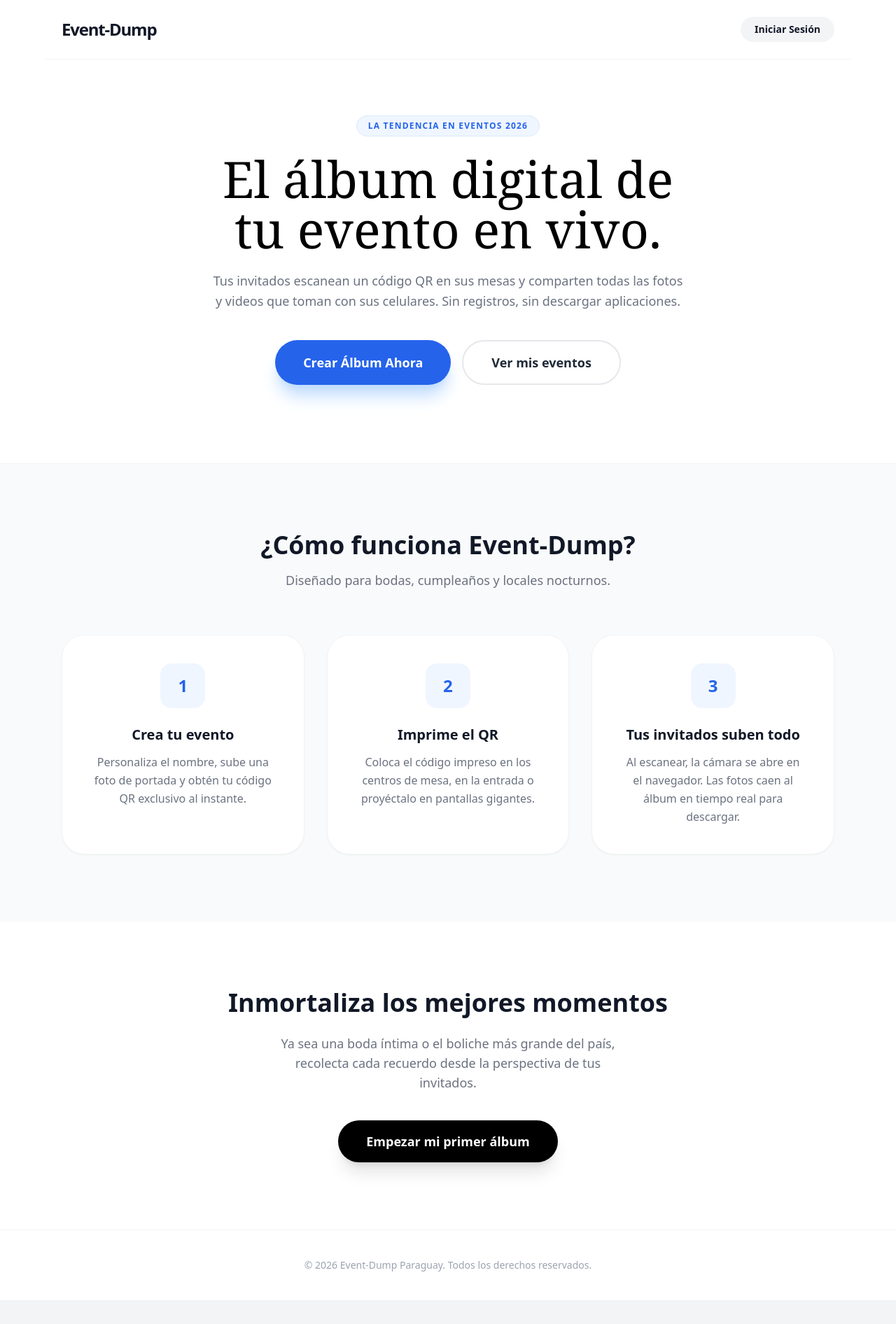
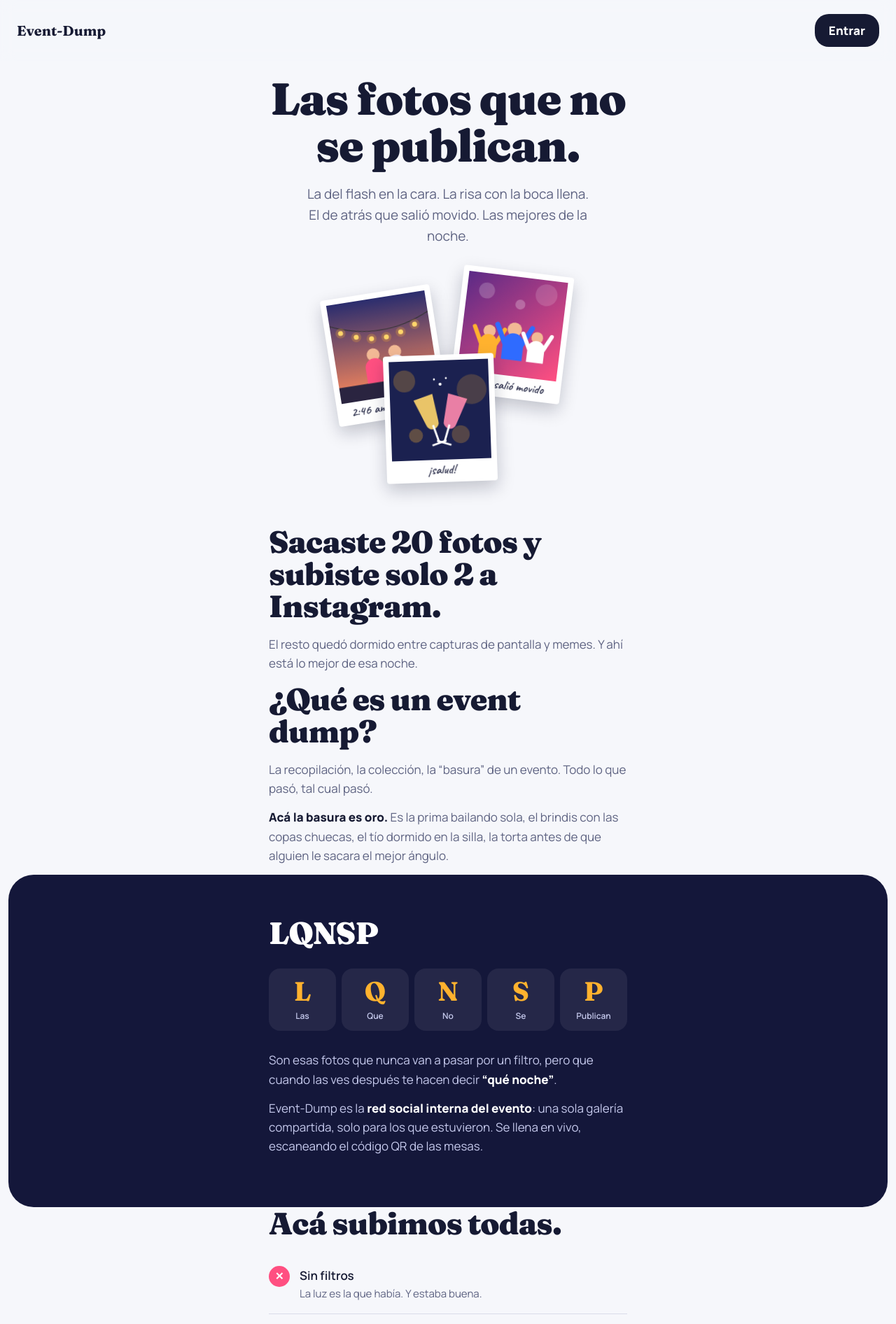
Before and after one commit to imperialempy-collab/event-dump, a Next.js app: page / in a window 1280 px wide. Shown: the top 1892 px of the page at 70% size. Before the commit the page ends 1858 px from the top, so only its background shows below. Built offline with nearby package versions, Linux system fonts and the light colour scheme; no server answers.

Commit message:
Update index.js

```diff
--- a/src/pages/index.js
+++ b/src/pages/index.js
@@ -1,104 +1,208 @@
 import Head from 'next/head';
 import { useRouter } from 'next/router';
+import { useEffect, useRef } from 'react';
 
 export default function LandingPage() {
   const router = useRouter();
+  const containerRef = useRef(null);
+
+  useEffect(() => {
+    if (!containerRef.current) return;
+
+    var P = function(x, c, arms, s) {
+      s = s || 1;
+      return '<g transform="translate(' + x + ' 168) scale(' + s + ')">' +
+             (arms ? '<path d="M-16 -30L-32 -62M16 -30L32 -62" stroke="' + c + '" stroke-width="9" stroke-linecap="round"/>' : '') +
+             '<circle cy="-56" r="13" fill="#F2B995"/><path d="M-19 0v-30a19 19 0 0 1 38 0v30z" fill="' + c + '"/></g>';
+    };
+    var W = function(b) {
+      return '<svg viewBox="0 0 200 200" xmlns="http://www.w3.org/2000/svg">' + b + '</svg>';
+    };
+    var bulbs = function() {
+      var s = '<path d="M-5 40Q100 90 205 40" stroke="#333" fill="none" stroke-width="1.5"/>';
+      [20, 50, 80, 110, 140, 170].forEach(function(x) {
+        var y = 40 + Math.sin((x + 5) / 210 * Math.PI) * 34;
+        s += '<circle cx="' + x + '" cy="' + (y + 7) + '" r="10" fill="#FFB22E" opacity=".25"/><circle cx="' + x + '" cy="' + (y + 7) + '" r="5" fill="#FFD66B"/>';
+      });
+      return s;
+    };
+    var S = {
+      lights: W('<defs><linearGradient id="g1" x1="0" y1="0" x2="0" y2="1"><stop offset="0" stop-color="#2B2D6E"/><stop offset="1" stop-color="#FF8A5B"/></linearGradient></defs><rect width="200" height="200" fill="url(#g1)"/>' + bulbs() + '<rect y="168" width="200" height="32" fill="#2a2440"/>' + P(78, '#FF4F81') + P(122, '#F4F1FF')),
+      cake: W('<rect width="200" height="200" fill="#FFD3E0"/><rect y="150" width="200" height="50" fill="#FF9DB9"/><rect x="55" y="115" width="90" height="38" rx="6" fill="#fff"/><rect x="70" y="85" width="60" height="32" rx="6" fill="#FF4F81"/><path d="M55 125q11 12 22 0t22 0 22 0 22 0" fill="#FF4F81"/><g stroke="#2F6BFF" stroke-width="4"><path d="M85 85v-18M100 85v-22M115 85v-18"/></g><g fill="#FFB22E"><circle cx="85" cy="62" r="6"/><circle cx="100" cy="57" r="6"/><circle cx="115" cy="62" r="6"/></g><circle cx="30" cy="40" r="5" fill="#2F6BFF"/><circle cx="170" cy="55" r="6" fill="#FFB22E"/><circle cx="150" cy="25" r="4" fill="#fff"/>'),
+      toast: W('<rect width="200" height="200" fill="#1B2150"/><g fill="#FFB22E"><circle cx="30" cy="40" r="22" opacity=".25"/><circle cx="165" cy="60" r="30" opacity=".2"/><circle cx="140" cy="150" r="18" opacity=".25"/><circle cx="50" cy="150" r="14" opacity=".3"/></g><g transform="rotate(-18 85 130)"><path d="M65 70h40l-7 55a13 13 0 0 1-26 0z" fill="#FFD66B" opacity=".9"/><path d="M85 130v38M70 168h30" stroke="#fff" stroke-width="4"/></g><g transform="rotate(18 118 130)"><path d="M98 70h40l-7 55a13 13 0 0 1-26 0z" fill="#FF8AAE" opacity=".9"/><path d="M118 130v38M103 168h30" stroke="#fff" stroke-width="4"/></g><g fill="#fff"><circle cx="102" cy="48" r="3"/><circle cx="90" cy="38" r="2"/><circle cx="114" cy="36" r="2"/></g>'),
+      dance: W('<defs><linearGradient id="g2" x1="0" y1="0" x2="1" y2="1"><stop offset="0" stop-color="#5B2A86"/><stop offset="1" stop-color="#FF4F81"/></linearGradient></defs><rect width="200" height="200" fill="url(#g2)"/><g fill="#fff"><circle cx="40" cy="35" r="16" opacity=".2"/><circle cx="160" cy="30" r="22" opacity=".15"/><circle cx="110" cy="55" r="10" opacity=".25"/></g>' + P(55, '#FFB22E', 1, .95) + P(105, '#2F6BFF', 1, 1.1) + P(152, '#fff', 1, .9)),
+      trip: W('<defs><linearGradient id="g3" x1="0" y1="0" x2="0" y2="1"><stop offset="0" stop-color="#FFB22E"/><stop offset="1" stop-color="#FF6F91"/></linearGradient></defs><rect width="200" height="200" fill="url(#g3)"/><circle cx="130" cy="100" r="34" fill="#FFF3C4"/><path d="M0 130q50-40 100-5t100-20v95H0z" fill="#7A3E83"/><path d="M0 160q60-25 120-5t80-5v50H0z" fill="#3C2358"/><rect x="60" y="150" width="62" height="20" rx="8" fill="#fff"/><path d="M72 150l10-14h26l10 14z" fill="#fff"/><circle cx="76" cy="171" r="7" fill="#161A33"/><circle cx="108" cy="171" r="7" fill="#161A33"/>')
+    };
+
+    const elements = containerRef.current.querySelectorAll('[data-s]');
+    elements.forEach(function(el) {
+      el.innerHTML = S[el.dataset.s];
+    });
+  }, []);
 
   return (
-    <div className="min-h-screen bg-white font-sans text-gray-900 selection:bg-blue-200">
+    <>
       <Head>
-        <title>Event-Dump | Álbum de fotos compartido por QR en Paraguay</title>
-        <meta name="description" content="Tus invitados escanean el QR y comparten fotos y videos de tu boda, cumpleaños o evento en tiempo real. Sin descargar apps." />
+        <title>Event-Dump | Álbum Compartido para Eventos</title>
+        <meta name="viewport" content="width=device-width, initial-scale=1, viewport-fit=cover" />
+        <meta name="google" content="notranslate" />
         <link rel="icon" href="/favicon.ico" />
+        <link href="https://fonts.googleapis.com/css2?family=Fraunces:opsz,wght@9..144,700;9..144,900&family=Manrope:wght@400;600;800&family=Caveat:wght@600&display=swap" rel="stylesheet" />
       </Head>
 
-      {/* BARRA DE NAVEGACIÓN */}
-      <nav className="w-full max-w-6xl mx-auto px-6 py-6 flex justify-between items-center bg-white/80 backdrop-blur-md sticky top-0 z-50 border-b border-gray-100">
-        <div className="text-2xl font-black tracking-tighter notranslate" translate="no">Event-Dump</div>
-        <button
-          onClick={() => router.push('/app')}
-          className="bg-gray-100 hover:bg-gray-200 text-gray-900 px-5 py-2 rounded-full font-bold text-sm transition"
-        >
-          Iniciar Sesión
-        </button>
-      </nav>
+      <style dangerouslySetInnerHTML={{__html: `
+        :root{--bg:#F6F7FB;--ink:#161A33;--muted:#5E6382;--card:#fff;--amber:#FFB22E;--pink:#FF4F81;--blue:#2F6BFF;--night:#14173A;
+        box-sizing:border-box;}
+        .event-dump-info-page *{box-sizing:border-box;margin:0}
+        .event-dump-info-page {background:var(--bg);color:var(--ink);font-family:Manrope,system-ui,sans-serif;font-size:17px;line-height:1.6;overflow-x:hidden; min-height: 100vh;}
+        .event-dump-info-page .w{max-width:560px;margin:0 auto;padding:0 24px}
+        .event-dump-info-page h1, .event-dump-info-page h2{font-family:Fraunces,Georgia,serif;font-weight:900;line-height:1.05;letter-spacing:-.02em}
+        .event-dump-info-page h1{font-size:clamp(44px,13vw,64px)}
+        .event-dump-info-page h2{font-size:clamp(32px,9vw,44px);margin-bottom:18px}
+        .event-dump-info-page p{margin-bottom:14px;color:var(--muted)}
+        .event-dump-info-page p b{color:var(--ink)}
+        .event-dump-info-page section{padding:64px 0}
+        .event-dump-info-page .hero{padding-top:40px;text-align:center}
+        .event-dump-info-page .brand{font-family:Fraunces,serif;font-weight:700;font-size:20px;margin-bottom:28px}
+        .event-dump-info-page .hero p{font-size:19px;margin:20px auto 0;max-width:420px}
 
-      {/* HERO SECTION */}
-      <header className="w-full max-w-6xl mx-auto px-6 pt-20 pb-28 text-center flex flex-col items-center animate-fade-in">
-        <div className="inline-block bg-blue-50 text-blue-600 px-4 py-1.5 rounded-full text-xs font-bold tracking-widest mb-6 border border-blue-100">
-          LA TENDENCIA EN EVENTOS 2026
-        </div>
-        <h1 className="text-5xl md:text-7xl font-serif text-black leading-tight mb-6">
-          El álbum digital de <br className="hidden md:block"/> tu evento en vivo.
-        </h1>
-        <p className="text-lg text-gray-500 max-w-2xl mx-auto mb-10 leading-relaxed">
-          Tus invitados escanean un código QR en sus mesas y comparten todas las fotos y videos que toman con sus celulares. Sin registros, sin descargar aplicaciones.
-        </p>
-        <div className="flex flex-col sm:flex-row gap-4 w-full justify-center">
-          <button
-            onClick={() => router.push('/app')}
-            className="bg-blue-600 hover:bg-blue-700 text-white font-bold py-4 px-10 rounded-full shadow-xl shadow-blue-200 transition transform hover:-translate-y-1 text-lg"
-          >
-            Crear Álbum Ahora
-          </button>
-          <button
-            onClick={() => router.push('/app')}
-            className="bg-white border-2 border-gray-200 hover:border-gray-300 text-gray-800 font-bold py-4 px-10 rounded-full transition text-lg"
-          >
-            Ver mis eventos
+        .event-dump-info-page .pol{background:#fff;padding:8px 8px 32px;border-radius:4px;box-shadow:0 10px 24px rgba(10,12,40,.22);position:relative;width:150px;flex:none}
+        .event-dump-info-page .pol svg{display:block;width:100%;height:auto;aspect-ratio:1}
+        .event-dump-info-page .pol span{position:absolute;left:0;right:0;bottom:6px;text-align:center;font-family:Caveat,cursive;font-size:18px;color:#2a2d4a;line-height:1.2}
+
+        .event-dump-info-page .stack{position:relative;height:300px;margin:34px auto 0;max-width:340px}
+        .event-dump-info-page .stack .pol{position:absolute;width:158px}
+        .event-dump-info-page .stack .a{left:0;top:30px;transform:rotate(-9deg)}
+        .event-dump-info-page .stack .b{right:0;top:0;transform:rotate(7deg);z-index:2}
+        .event-dump-info-page .stack .c{left:80px;top:120px;transform:rotate(-2deg);z-index:3}
+        @keyframes drop{from{opacity:0;translate:0 -30px}to{opacity:1;translate:0 0}}
+        .event-dump-info-page .stack .pol{animation:drop .7s cubic-bezier(.2,.8,.3,1) both}
+        .event-dump-info-page .stack .b{animation-delay:.15s}
+        .event-dump-info-page .stack .c{animation-delay:.3s}
+
+        .event-dump-info-page .night{background:var(--night);color:#fff;border-radius:36px;margin:0 12px;padding:60px 0}
+        .event-dump-info-page .night p{color:#C5C9EC}
+        .event-dump-info-page .night p b{color:#fff}
+        .event-dump-info-page .night h2{color:#fff}
+
+        .event-dump-info-page .lq{display:grid;grid-template-columns:repeat(5,1fr);gap:8px;margin:28px 0}
+        .event-dump-info-page .lq div{text-align:center;border-radius:16px;padding:14px 0 10px;background:rgba(255,255,255,.07)}
+        .event-dump-info-page .lq strong{display:block;font-family:Fraunces,serif;font-size:38px;line-height:1;color:var(--amber)}
+        .event-dump-info-page .lq em{font-style:normal;font-size:12px;color:#C5C9EC;font-weight:600}
+
+        .event-dump-info-page .rules{list-style:none;padding:0;margin:22px 0}
+        .event-dump-info-page .rules li{display:flex;gap:14px;align-items:flex-start;padding:16px 0;border-bottom:1px solid rgba(127,134,180,.25);color:var(--ink);font-weight:600}
+        .event-dump-info-page .rules li:last-child{border:0}
+        .event-dump-info-page .rules i{font-style:normal;flex:none;width:30px;height:30px;border-radius:50%;display:grid;place-items:center;font-size:15px;background:var(--pink);color:#fff;font-weight:800}
+        .event-dump-info-page .rules li.y i{background:var(--amber);color:#161A33}
+        .event-dump-info-page .rules small{display:block;font-weight:400;color:var(--muted);font-size:15px}
+
+        .event-dump-info-page .strip{display:flex;gap:18px;overflow-x:auto;padding:14px 24px 30px;scroll-snap-type:x mandatory;-webkit-overflow-scrolling:touch}
+        .event-dump-info-page .strip .pol{scroll-snap-align:center;width:170px}
+        .event-dump-info-page .strip .pol:nth-child(odd){transform:rotate(-2.5deg)}
+        .event-dump-info-page .strip .pol:nth-child(even){transform:rotate(2.5deg);margin-top:14px}
+
+        .top-nav {display:flex; justify-content:space-between; align-items:center; padding: 20px 24px; position: sticky; top:0; z-index:100; background: rgba(246, 247, 251, 0.9); backdrop-filter: blur(10px);}
+        .btn-nav {background: var(--ink); color: #fff; border: none; padding: 10px 20px; border-radius: 20px; font-weight: 800; font-family: Manrope, sans-serif; cursor: pointer; transition: opacity 0.2s;}
+        .btn-nav:hover {opacity: 0.8;}
+
+        .pricing-card {background: #fff; border: 2px solid var(--blue); border-radius: 24px; padding: 32px; text-align: center; margin: 20px 0; box-shadow: 0 10px 30px rgba(47, 107, 255, 0.15);}
+        .pricing-card h3 {font-family: Fraunces, serif; font-size: 28px; margin-bottom: 8px; font-weight: 900;}
+        .pricing-price {font-size: 42px; font-weight: 900; color: var(--blue); margin-bottom: 24px; line-height: 1;}
+        .btn-large {display: block; width: 100%; background: var(--blue); color: #fff; font-size: 18px; font-weight: 800; padding: 18px; border-radius: 30px; text-align: center; cursor: pointer; border: none; box-shadow: 0 8px 20px rgba(47, 107, 255, 0.3); transition: transform 0.2s;}
+        .btn-large:hover {transform: translateY(-2px);}
+      `}} />
+
+      <div className="event-dump-info-page notranslate" translate="no" ref={containerRef}>
+
+        {/* NUEVA BARRA SUPERIOR FIJA */}
+        <div className="top-nav">
+          <div className="brand" style={{margin:0}}>Event-Dump</div>
+          <button onClick={() => router.push('/app')} className="btn-nav">
+            Entrar
           </button>
         </div>
-      </header>
 
-      {/* SECCIÓN: ¿CÓMO FUNCIONA? */}
-      <section className="bg-gray-50 py-24 border-t border-gray-100">
-        <div className="max-w-6xl mx-auto px-6">
-          <div className="text-center mb-16">
-            <h2 className="text-3xl md:text-4xl font-black mb-4">¿Cómo funciona Event-Dump?</h2>
-            <p className="text-gray-500 text-lg">Diseñado para bodas, cumpleaños y locales nocturnos.</p>
+        <section className="hero" style={{paddingTop: '20px'}}>
+          <div className="w">
+            <h1>Las fotos que no se publican.</h1>
+            <p>La del flash en la cara. La risa con la boca llena. El de atrás que salió movido. Las mejores de la noche.</p>
+            <div className="stack">
+              <div className="pol a"><div data-s="lights"></div><span>2:46 am, cero filtro</span></div>
+              <div className="pol b"><div data-s="dance"></div><span>el que salió movido</span></div>
+              <div className="pol c"><div data-s="toast"></div><span>¡salud!</span></div>
+            </div>
+          </div>
+        </section>
+
+        <section id="foto" className="w">
+          <h2>Sacaste 20 fotos y subiste solo 2 a Instagram.</h2>
+          <p>El resto quedó dormido entre capturas de pantalla y memes. Y ahí está lo mejor de esa noche.</p>
+        </section>
+
+        <section className="w">
+          <h2>¿Qué es un event dump?</h2>
+          <p>La recopilación, la colección, la “basura” de un evento. Todo lo que pasó, tal cual pasó.</p>
+          <p><b>Acá la basura es oro.</b> Es la prima bailando sola, el brindis con las copas chuecas, el tío dormido en la silla, la torta antes de que alguien le sacara el mejor ángulo.</p>
+        </section>
+
+        <div className="night">
+          <div className="w">
+            <h2>LQNSP</h2>
+            <div className="lq">
+              <div><strong>L</strong><em>Las</em></div><div><strong>Q</strong><em>Que</em></div><div><strong>N</strong><em>No</em></div><div><strong>S</strong><em>Se</em></div><div><strong>P</strong><em>Publican</em></div>
+            </div>
+            <p>Son esas fotos que nunca van a pasar por un filtro, pero que cuando las ves después te hacen decir <b>“qué noche”</b>.</p>
+            <p>Event-Dump es la <b>red social interna del evento</b>: una sola galería compartida, solo para los que estuvieron. Se llena en vivo, escaneando el código QR de las mesas.</p>
+          </div>
+        </div>
+
+        <section className="w">
+          <h2>Acá subimos todas.</h2>
+          <ul className="rules">
+            <li><i>✕</i><div>Sin filtros<small>La luz es la que había. Y estaba buena.</small></div></li>
+            <li><i>✕</i><div>Sin descargar apps<small>Se abre directo en el navegador del celular.</small></div></li>
+            <li className="y"><i>✓</i><div>Sonrisas reales<small>Las de verdad, con los ojos cerrados y todo.</small></div></li>
+            <li className="y"><i>✓</i><div>Momentos frescos<small>Subís, y ya lo ve toda la mesa.</small></div></li>
+          </ul>
+        </section>
+
+        <section style={{padding: '20px 0'}}>
+          <div className="w"><h2>Para cada noche que importa</h2></div>
+          <div className="strip">
+            <div className="pol"><div data-s="cake"></div><span>cumple, 12 velas</span></div>
+            <div className="pol"><div data-s="lights"></div><span>la boda, a la noche</span></div>
+            <div className="pol"><div data-s="trip"></div><span>viaje, ruta 40</span></div>
+            <div className="pol"><div data-s="dance"></div><span>la pista, 3 am</span></div>
+            <div className="pol"><div data-s="toast"></div><span>el brindis</span></div>
+          </div>
+        </section>
+
+        {/* NUEVA SECCIÓN DE VENTAS Y PRECIO */}
+        <section className="w" style={{paddingBottom: '80px'}}>
+          <h2 style={{textAlign: 'center'}}>Tu álbum digital privado</h2>
+          <p style={{textAlign: 'center', marginBottom: '30px'}}>QR ilimitados para tus invitados y descargas en alta calidad.</p>
+
+          <div className="pricing-card">
+            <h3>Pase 1 Evento</h3>
+            <div className="pricing-price">330.000 Gs</div>
+            <ul className="rules" style={{textAlign: 'left', marginBottom: '30px'}}>
+              <li className="y" style={{borderBottom: 'none', padding: '8px 0'}}><i>✓</i><div>Fotos y videos ilimitados</div></li>
+              <li className="y" style={{borderBottom: 'none', padding: '8px 0'}}><i>✓</i><div>Código QR listo para imprimir</div></li>
+              <li className="y" style={{borderBottom: 'none', padding: '8px 0'}}><i>✓</i><div>Panel de moderación en vivo</div></li>
+            </ul>
+            <button onClick={() => router.push('/app')} className="btn-large">
+              Crear Álbum Ahora
+            </button>
           </div>
 
-          <div className="grid grid-cols-1 md:grid-cols-3 gap-8">
-            {/* Paso 1 */}
-            <div className="bg-white p-10 rounded-[2rem] shadow-sm border border-gray-100 flex flex-col items-center text-center hover:shadow-md transition">
-              <div className="w-16 h-16 bg-blue-50 text-blue-600 flex items-center justify-center rounded-2xl text-2xl font-black mb-6">1</div>
-              <h3 className="text-xl font-bold mb-3">Crea tu evento</h3>
-              <p className="text-gray-500 leading-relaxed">Personaliza el nombre, sube una foto de portada y obtén tu código QR exclusivo al instante.</p>
-            </div>
-            {/* Paso 2 */}
-            <div className="bg-white p-10 rounded-[2rem] shadow-sm border border-gray-100 flex flex-col items-center text-center hover:shadow-md transition">
-              <div className="w-16 h-16 bg-blue-50 text-blue-600 flex items-center justify-center rounded-2xl text-2xl font-black mb-6">2</div>
-              <h3 className="text-xl font-bold mb-3">Imprime el QR</h3>
-              <p className="text-gray-500 leading-relaxed">Coloca el código impreso en los centros de mesa, en la entrada o proyéctalo en pantallas gigantes.</p>
-            </div>
-            {/* Paso 3 */}
-            <div className="bg-white p-10 rounded-[2rem] shadow-sm border border-gray-100 flex flex-col items-center text-center hover:shadow-md transition">
-              <div className="w-16 h-16 bg-blue-50 text-blue-600 flex items-center justify-center rounded-2xl text-2xl font-black mb-6">3</div>
-              <h3 className="text-xl font-bold mb-3">Tus invitados suben todo</h3>
-              <p className="text-gray-500 leading-relaxed">Al escanear, la cámara se abre en el navegador. Las fotos caen al álbum en tiempo real para descargar.</p>
-            </div>
-          </div>
-        </div>
-      </section>
+          <p style={{textAlign: 'center', fontSize: '14px'}}>
+            ¿Sos dueño de un local o boliche? Tenemos planes mensuales. <br/>
+            <a href="https://wa.me/595900000000" target="_blank" style={{color: 'var(--blue)', fontWeight: 'bold', textDecoration: 'none'}}>Contactanos</a>
+          </p>
+        </section>
 
-      {/* SECCIÓN FINAL */}
-      <section className="py-24 text-center px-6">
-        <h2 className="text-3xl md:text-4xl font-black mb-6">Inmortaliza los mejores momentos</h2>
-        <p className="text-gray-500 max-w-lg mx-auto mb-10 text-lg">
-          Ya sea una boda íntima o el boliche más grande del país, recolecta cada recuerdo desde la perspectiva de tus invitados.
-        </p>
-        <button
-          onClick={() => router.push('/app')}
-          className="bg-black hover:bg-gray-800 text-white font-bold py-4 px-10 rounded-full transition transform hover:-translate-y-1 text-lg shadow-xl"
-        >
-          Empezar mi primer álbum
-        </button>
-      </section>
-
-      {/* PIE DE PÁGINA */}
-      <footer className="border-t border-gray-100 py-10 text-center text-gray-400 text-sm">
-        <p>© {new Date().getFullYear()} Event-Dump Paraguay. Todos los derechos reservados.</p>
-      </footer>
-    </div>
+      </div>
+    </>
   );
 }
```
